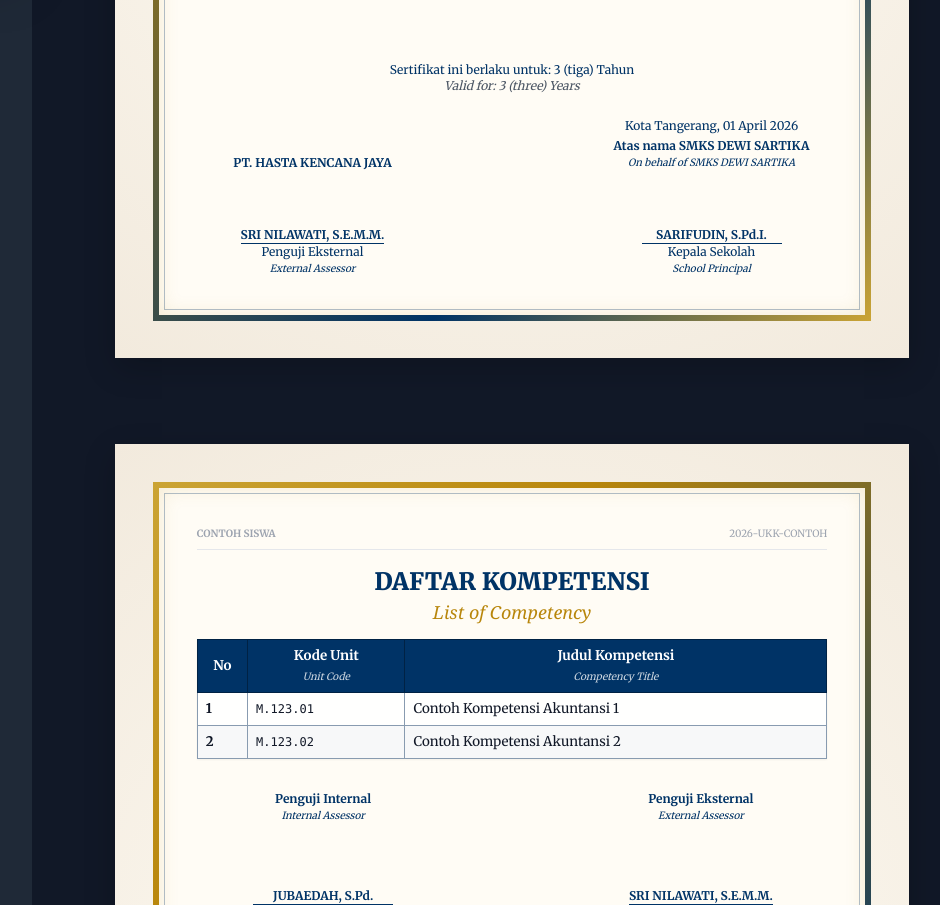
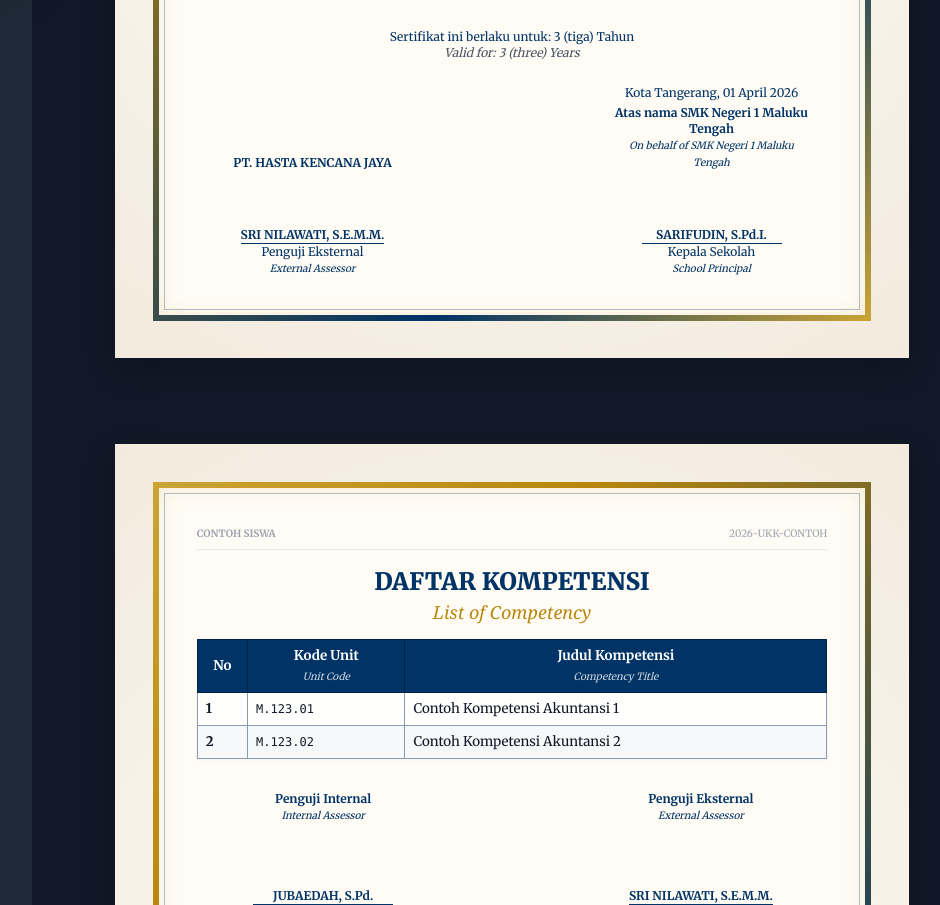
Before and after one commit to alexbahy34-code/sertifikat-UKK-2026-new, a plain HTML site: page index.html in a window 1280 px wide. Shown: the part 834-1739 px from the top of the page, without its empty margins (288-1228 px from the left). Drawn offline with nearby package versions, Linux system fonts and the light colour scheme.

Commit message:
Update index.html

```diff
--- a/index.html
+++ b/index.html
@@ -155,7 +155,7 @@
                         </div>
                         <div class="text-center w-1/3">
                             <p class="mb-1" id="dispTanggal">...</p>
-                            <p class="font-bold mb-14">Atas nama SMKS DEWI SARTIKA<br><span class="italic font-normal text-[10px]">On behalf of SMKS DEWI SARTIKA</span></p>
+                            <p class="font-bold mb-14">Atas nama SMK Negeri 1 Maluku Tengah<br><span class="italic font-normal text-[10px]">On behalf of SMK Negeri 1 Maluku Tengah</span></p>
                             <p class="font-bold border-b border-[#003366] inline-block min-w-[140px]" id="dispKepsek">...</p>
                             <p>Kepala Sekolah<br><span class="italic text-[10px]">School Principal</span></p>
                         </div>
```
